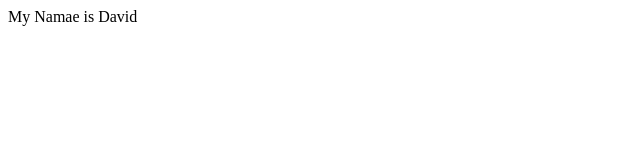
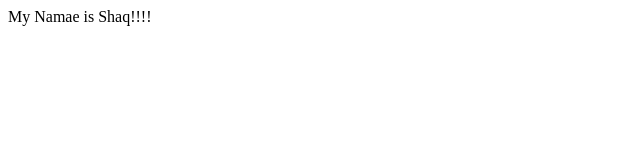
Before and after one commit to ShaqDaddyyy/First-Github-Project, a plain HTML site: page index.html in a window 1280 px wide. Shown: the full height of the page, 0-640 px from the left. Drawn offline with Linux system fonts and the light colour scheme.

Commit message:
emphasize the name

```diff
--- a/index.html
+++ b/index.html
@@ -6,7 +6,6 @@
     <title>Document</title>
 </head>
 <body>
-    My Namae is David
-
+    My Namae is Shaq!!!!
 </body>
 </html>
```
